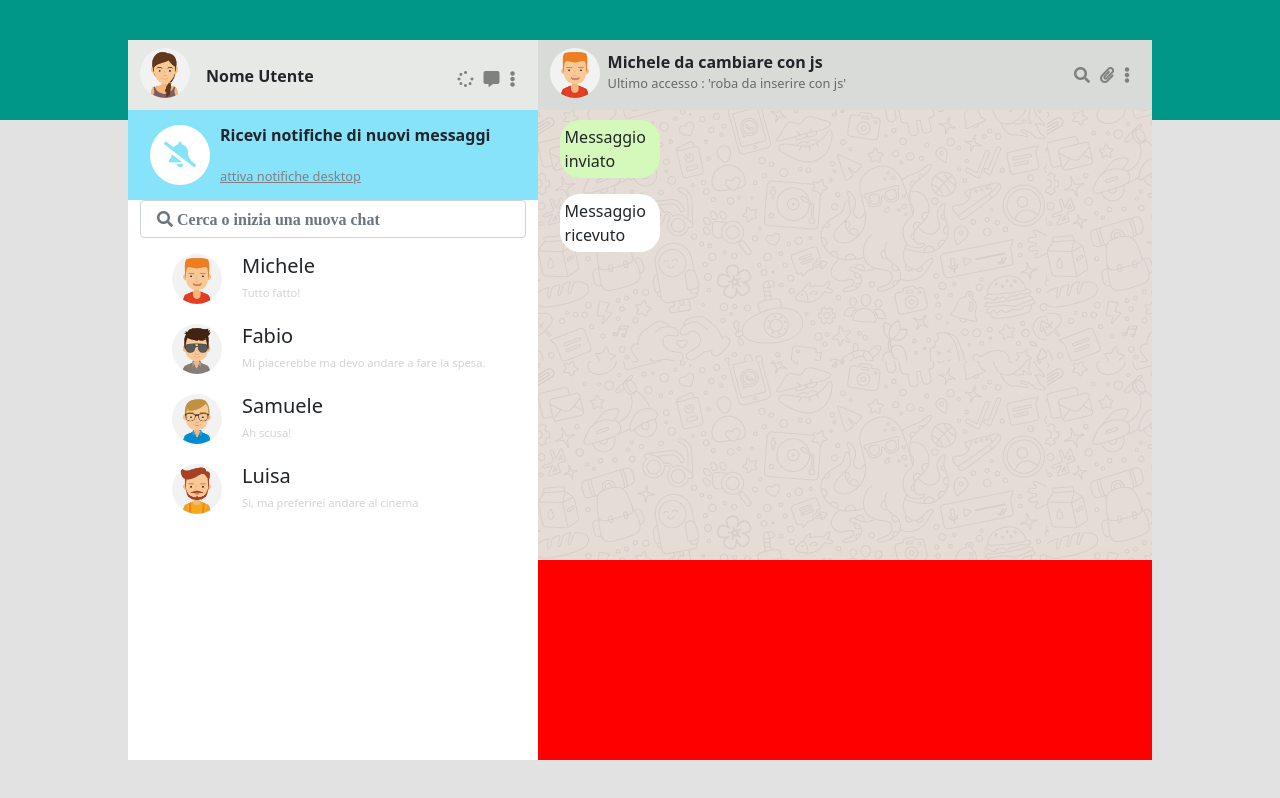
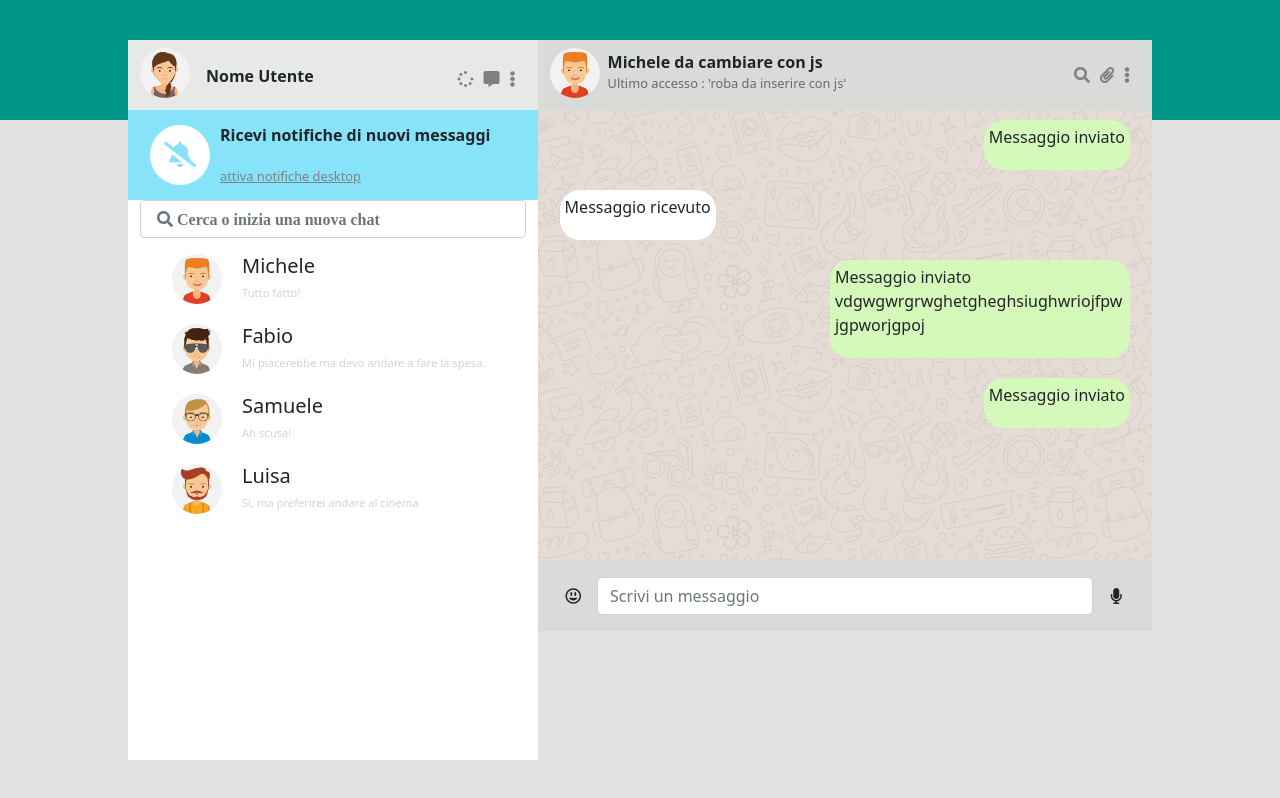
Before and after one commit to samuelepietrasanta/vue-boolzapp, a plain HTML site: page index.html in a window 1280 px wide. Drawn offline with nearby package versions, Linux system fonts and the light colour scheme.

Commit message:
all done

```diff
--- a/css/style.css
+++ b/css/style.css
@@ -23,7 +23,6 @@
 #chat{
     width: 80%;
     height: 90%;
-    background-color: red;
     position: absolute;
     top: 5%;
     left: 10%;
@@ -78,6 +77,11 @@
 #chat-display {
     height: 450px;
     background-image: url(../img/mine.jpg);
+    overflow: auto;
+}
+#writing-bar{
+    height: 71px;
+    background-color: rgb(218, 218, 218);
 }
 
 .top-left{
@@ -119,18 +123,22 @@
     color: rgb(105, 105, 105);
 }
 .message-box{
+    max-width: 300px;
     border-radius:20px;
     margin:10px;
+    overflow-wrap: break-word;
 }
 .sented{
-
-    width: 100px;
     background-color: rgb(213, 249, 186);
 }
 .received{
-    width: 100px;
     background-color: white;
 }
 .message{
     padding: 5px;
 }
+.writing-icon{
+    width: 60px;
+    display: flex;
+    justify-content: center;
+}
--- a/index.html
+++ b/index.html
@@ -118,12 +118,51 @@
                     <div class="row">
                         <div class="col-12" id="chat-display">
 
-                            <div class="message-box sented">
-                                <p class="message">Messaggio inviato</p>
+                           <div class="d-flex justify-content-end">
+                               <div class="message-box sented">
+                                   <p class="message">Messaggio inviato</p>
+                               </div>
+                           </div>
+
+                           <div class="d-flex justify-content-start" >
+                               <div class="message-box received">
+                                   <p class="message">Messaggio ricevuto</p>
+                               </div>
+                           </div>
+
+                            <div class="d-flex justify-content-end">
+                                <div class="message-box sented">
+                                    <p class="message">Messaggio inviato vdgwgwrgrwghetgheghsiughwriojfpwjgpworjgpoj</p>
+                                </div>
                             </div>
-                            <div class="message-box received">
-                                <p class="message">Messaggio ricevuto</p>
+
+                            <div class="d-flex justify-content-end">
+                                <div class="message-box sented">
+                                    <p class="message">Messaggio inviato</p>
+                                </div>
                             </div>
+
+
+
+                        </div>
+                    </div>
+
+                    <div class="row">
+                        <div class="col-12 d-flex justify-content-between" id="writing-bar">
+
+                            <div class="writing-icon ">
+                                <i class="far fa-grin-alt align-self-center "></i>
+                            </div>
+
+                            <div class="d-flex ">
+                                <input type="text" class="form-control align-self-center" size="60" placeholder="Scrivi un messaggio">
+
+                            </div>
+
+                            <div class="writing-icon">
+                                <i class="fas fa-microphone align-self-center"></i>
+                            </div>
+
                         </div>
                     </div>
 
```
